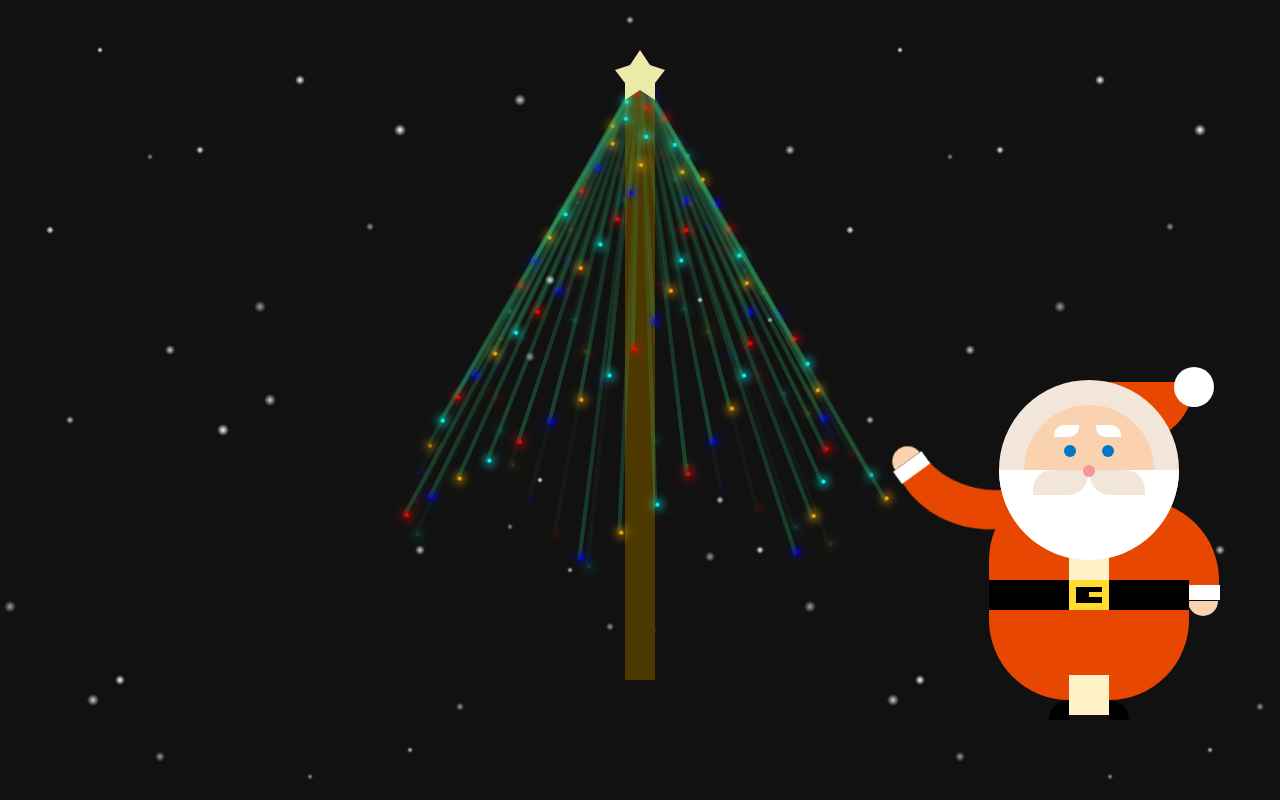
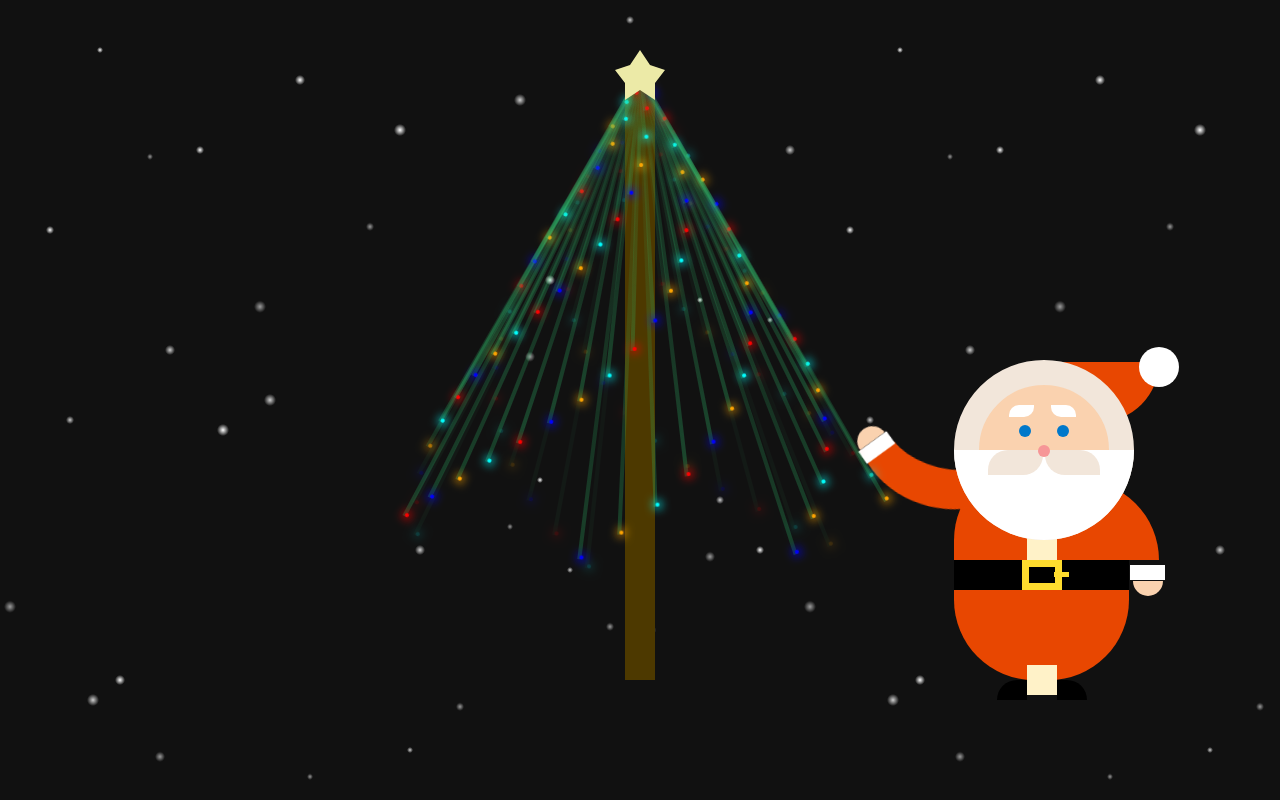
Before and after one commit to roger8134/christmastree, a plain HTML site: page index.html in a window 1280 px wide. Shown: the top 800 px of the page. Drawn offline with Linux system fonts and the light colour scheme.

Commit message:
Update style.css

```diff
--- a/style.css
+++ b/style.css
@@ -6,7 +6,7 @@
   box-sizing: border-box;
 }
 .container {
-  width: 300px;
+  width: 400px;
   height: 400px;
   position: absolute;
   transform: translate(-50%, -50%);
@@ -20,32 +20,32 @@
 }
 .santa {
   height: 220px;
-  width: 200px;
+  width: 175px;
   background-color: #e84701;
   border-radius: 80px;
   position: absolute;
-  left: 115px;
-  top: 200px;
+  left: 130px;
+  top: 180px;
 }
 .santa:before,
 .santa:after {
-  width: 40px;
+  width: 30px;
   margin: auto;
   left: 0;
   right: 0;
   background-color: #fff2c8;
 }
 .santa:before {
-  height: 130px;
+  height: 120px;
 }
 .santa:after {
-  height: 40px;
+  height: 30px;
   bottom: -15px;
 }
 .hand-l {
   background-color: #e84701;
-  height: 90px;
-  width: 105px;
+  height: 80px;
+  width: 100px;
   position: absolute;
   right: -30px;
   top: 20px;
@@ -203,16 +203,16 @@
 }
 .shoe {
   height: 20px;
-  width: 20px;
+  width: 30px;
   background-color: #000000;
   position: absolute;
   top: 220px;
-  left: 60px;
+  left: 43px;
   border-radius: 20px 0 0 0;
 }
 .shoe:before {
   height: 20px;
-  width: 20px;
+  width: 30px;
   background-color: #000000;
   top: 0;
   left: 60px;
```
